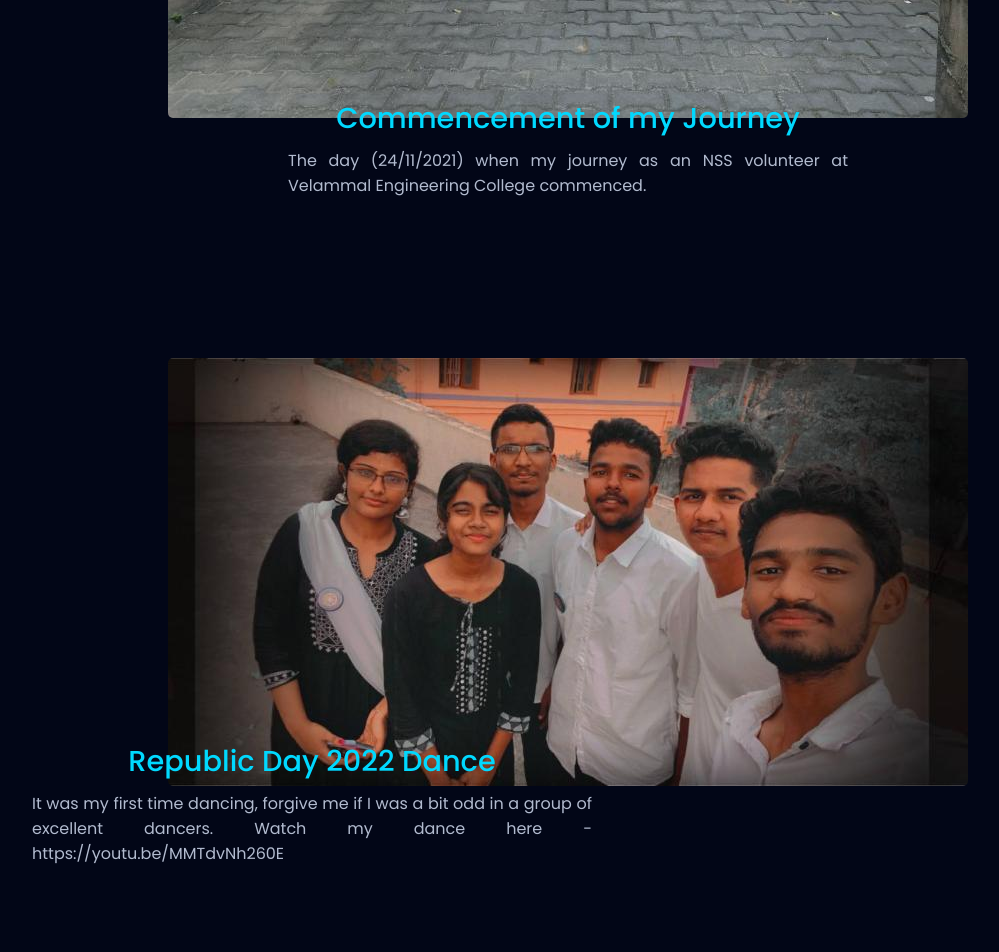
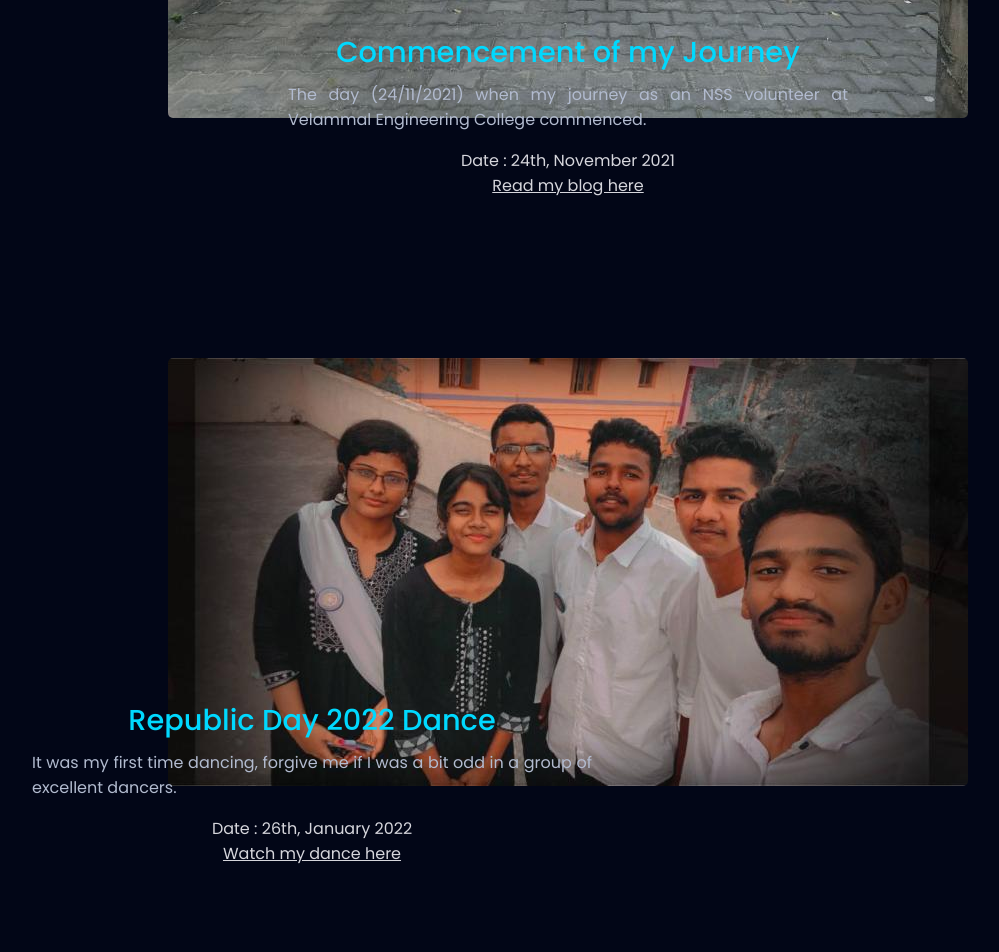
Before and after one commit to Saravanakumar2003/Portfolio, a Next.js app: page /work/NSS in a window 1280 px wide. Shown: the part 1220-2172 px from the top of the page, without its empty margins (72-1071 px from the left). Built offline with nearby package versions, Linux system fonts and the light colour scheme.

Commit message:
Add files via upload

```diff
--- a/src/components/Music/AudioPlayer.tsx
+++ b/src/components/Music/AudioPlayer.tsx
@@ -25,9 +25,9 @@ const AudioPlayer: React.FC<{ audioSrc: string }> = ({ audioSrc }) => {
             display: 'flex',
             alignItems: 'center',
             justifyContent: 'center',
-            width: '45px',
-            height: '45px',
-            borderRadius: '50%',
+            width: '40px',
+            height: '40px',
+            borderRadius: '20%',
             backgroundColor: 'white',
             color: 'black',
             cursor: 'pointer'
--- a/src/components/Projects/index.tsx
+++ b/src/components/Projects/index.tsx
@@ -62,7 +62,7 @@ export function Projects() {
         })}
       </ProjectsContainer>
 
-      <AllBlogs title={'Read all of Blogs'} />
+      <AllBlogs title={'Read all of my Blogs'} />
     </Container>
   );
 }
--- a/src/data/experiences.ts
+++ b/src/data/experiences.ts
@@ -1,6 +1,6 @@
 const experience = [
   {
-    id: 1,
+    id: 2,
     img: '/experience/tneb.png',
     title: 'TANGEDCO',
     subTitle: 'North Chennai Thermal Power Station',
@@ -12,7 +12,7 @@ const experience = [
     date: '19-Jun-23 to 23-Jun-23'
   },
   {
-    id: 2,
+    id: 1,
     img: '/experience/nsic.png',
     title: 'NSIC',
     subTitle: 'National Small Industries Corporation',
--- a/src/data/projects.ts
+++ b/src/data/projects.ts
@@ -8,6 +8,7 @@ const projects = [
     type: 'Website',
     icon: '/projects/EmpowerKids/EKlogo.jpg',
     github: 'https://github.com/Saravanakumar2003/EmpowerKids',
+    blog: 'https://saravanakumar2003.hashnode.dev/empowerkids-complaint-portal',
     web: 'https://empowerkids.netlify.app/',
     description:
       'Empowerkids is a platform that allows children to file complaints regarding issues that affect them. ',
@@ -63,9 +64,9 @@ const projects = [
         img: '/projects/EmpowerKids/EKAdmin.jpeg'
       },
       {
-        name: 'All Complaints',
+        name: 'Contact Us Page',
         description:
-          'Every visitor is able to see all complaints. User can filter complaints according to Resolved, Pending, or Declined. All Data Talbe features are available.',
+          'Contact Us Page features about us, contact details, and a email ID for any queries.',
         img: '/projects/EmpowerKids/EKComplaint.jpeg'
       },
     ],
@@ -84,6 +85,7 @@ const projects = [
     title: 'DAT to CSV Converter',
     type: 'Convertor',
     icon: '/projects/DATtoCSV/DATBG.jpg',
+    blog: 'https://saravanakumar2003.hashnode.dev/dat-to-csv-file-converter',
     github: 'https://github.com/Saravanakumar2003/DAT-to-CSV-Convertor',
     web: 'https://saravanakumar.pythonanywhere.com/',
     description:
--- a/src/data/works.ts
+++ b/src/data/works.ts
@@ -18,36 +18,54 @@ const works = [
       {
         name: 'Commencement of my Journey',
         image: '/Volunteering/NSS/NSS1.jpeg',
+        date: '24th, November 2021',
+        url: 'https://www.instagram.com/p/CW3Jqj9Jz1d/',
+        urltitle: 'Read my blog here',
         description:
           'The day (24/11/2021) when my journey as an NSS volunteer at Velammal Engineering College commenced. '
       },
       {
         name: 'Republic Day 2022 Dance',
         image: '/Volunteering/NSS/NSS2.jpeg',
+        date: '26th, January 2022',
+        url: 'https://youtu.be/MMTdvNh260E',
+        urltitle: 'Watch my dance here',
         description:
-          'It was my first time dancing, forgive me if I was a bit odd in a group of excellent dancers. Watch my dance here - https://youtu.be/MMTdvNh260E'
+          'It was my first time dancing, forgive me if I was a bit odd in a group of excellent dancers.'
       },
       {
         name: 'GD and Speech winner',
         image: '/Volunteering/NSS/NSS3.jpeg',
+        date: '26th, January 2022',
+        url: 'https://www.instagram.com/p/CY8q8K9JWt6/',
+        urltitle: 'Read my blog here',
         description:
           'Group Discussion and Speech winner of the NSS internal competition. I was receiving the award from my General Coordination (2021 to 2022) of NSS, Muralidharan.'
       },
       {
         name: 'Planting Seeds of Change',
         image: '/Volunteering/NSS/NSS4.jpeg',
+        date: '5th, February 2022',
+        url: 'https://www.instagram.com/p/CY8q8K9JWt6/',
+        urltitle: 'Read the impact here',
         description:
           'Participated in a meaningful tree plantation drive as an NSS volunteer.'
       },
       {
         name: 'Gandhi Jayanthi Short Film 2023',
         image: '/Volunteering/NSS/NSS5.jpeg',
+        date: '2nd, October 2022',
+        url: 'https://www.youtube.com/watch?v=5nw9oLOoU4Q',
+        urltitle: 'Watch my video here',
         description:
           'My part spanned from 1.29 to 2.10 in the video, and it portrayed the character of Lord Erwin. Watch my video here - https://www.youtube.com/watch?v=5nw9oLOoU4Q'
       },
       {
         name: 'Independence Day 2023 Host',
         image: '/Volunteering/NSS/NSS6.jpeg',
+        date: '15th, August 2023',
+        url: 'https://www.instagram.com/p/CY8q8K9JWt6/',
+        urltitle: 'View the Sample Here',
         description:
         'Privileged to have hosted the Independence Day celebrations as part of my role as an NSS volunteer.'
       }
--- a/src/pages/work/[id].tsx
+++ b/src/pages/work/[id].tsx
@@ -72,7 +72,18 @@ export default function Projeto({ work }: WorkProps) {
                 <div className="workItem" key={print.id}>
                   <div className="text">
                     <h3>{print.name}</h3>
-                    <p>{print.description}</p>
+                    <p style={
+                      {
+                        textAlign: 'justify',
+                      }
+                    }>{print.description}</p>
+                    <span>Date : {print.date}</span>
+                    <a href={print.url} style={
+                      {
+                        textDecorationLine: 'underline',
+                        marginBottom: '1rem',
+                      }
+                    }>{print.urltitle}</a>
                   </div>
                   <Image
                     width={700}
--- a/src/types/Project.ts
+++ b/src/types/Project.ts
@@ -32,4 +32,5 @@ export interface Project {
   status: string
   video: string
   backgroundImage: string
+  blog: string
 }
--- a/src/types/Work.ts
+++ b/src/types/Work.ts
@@ -9,6 +9,9 @@ export interface Print {
   image: string
   name: string
   description: string
+  date: string
+  url: string
+  urltitle: string
 }
 
 export interface Work {
```
Also changed, not shown: src/data/blogs.ts (+15 -0 lines), src/pages/academics.tsx (added, +21 -0 lines), src/pages/project/[id].tsx (+9 -2 lines), src/styles/project.ts (+4 -4 lines).
